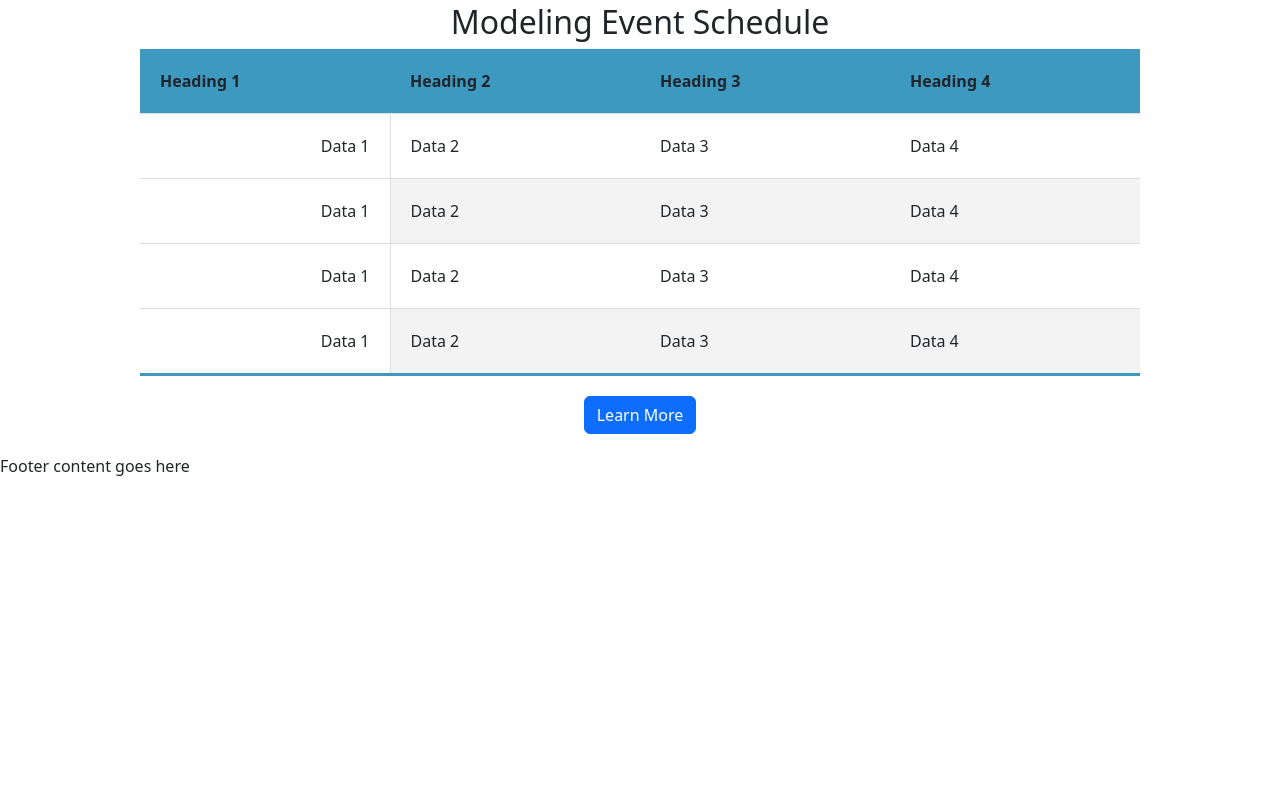
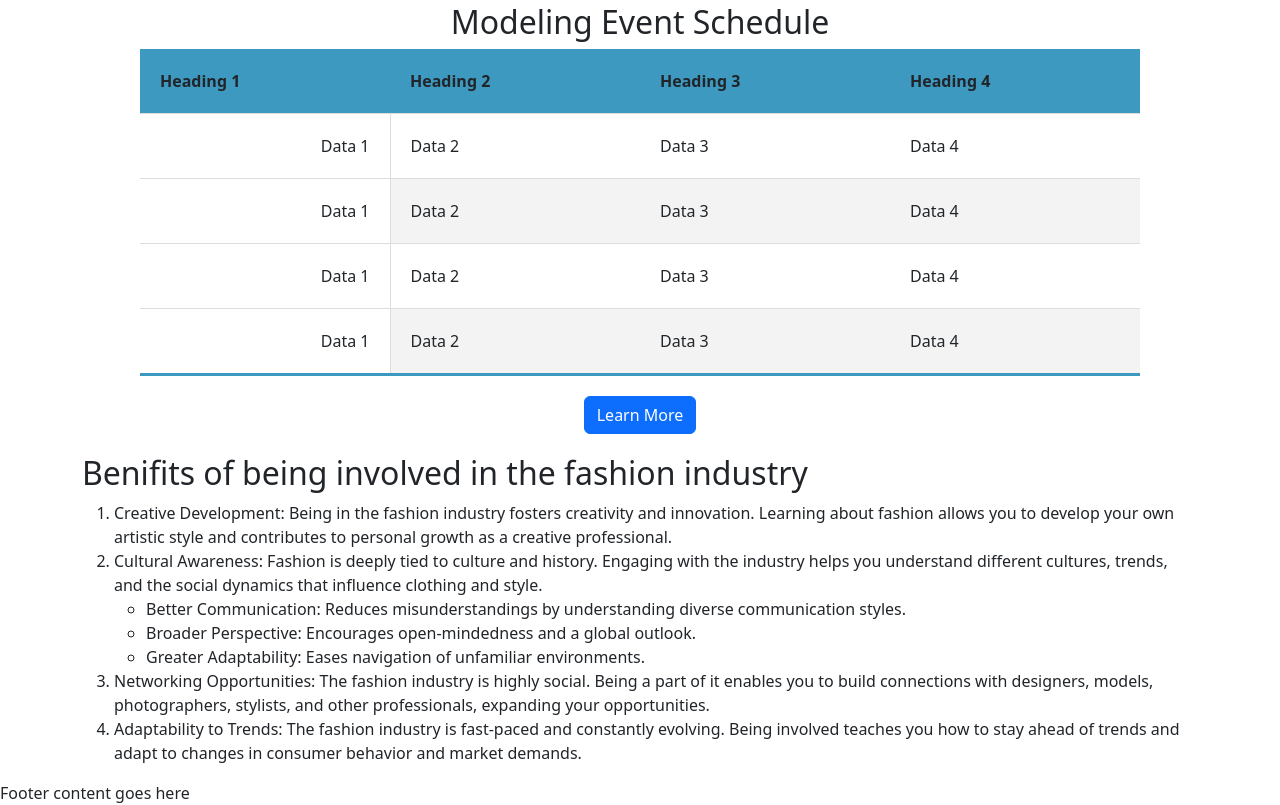
Before and after one commit to rubyjoyy/Fall-2024, a plain HTML site: page index.html in a window 1280 px wide. Shown: the part 1405-2210 px from the top of the page. Before the commit the page ends 1883 px from the top, so only its background shows below. Drawn offline with nearby package versions, Linux system fonts and the light colour scheme.

Commit message:
added list

```diff
--- a/index.html
+++ b/index.html
@@ -189,6 +189,24 @@
               </tfoot>
             </table>
           </div>
+
+          <div class="col-12">
+            <h2>Benifits of being involved in the fashion industry</h2>
+
+            <ol>
+              <li>Creative Development: Being in the fashion industry fosters creativity and innovation. Learning about fashion allows you to develop your own artistic style and contributes to personal growth as a creative professional.</li>
+              <li>
+                Cultural Awareness: Fashion is deeply tied to culture and history. Engaging with the industry helps you understand different cultures, trends, and the social dynamics that influence clothing and style.
+                <ul>
+                  <li>Better Communication: Reduces misunderstandings by understanding diverse communication styles.</li>
+                  <li>Broader Perspective: Encourages open-mindedness and a global outlook.</li>
+                  <li>Greater Adaptability: Eases navigation of unfamiliar environments.</li>
+                </ul>
+              </li>
+              <li>Networking Opportunities: The fashion industry is highly social. Being a part of it enables you to build connections with designers, models, photographers, stylists, and other professionals, expanding your opportunities.</li>
+              <li>Adaptability to Trends: The fashion industry is fast-paced and constantly evolving. Being involved teaches you how to stay ahead of trends and adapt to changes in consumer behavior and market demands.</li>
+            </ol>
+          </div>
         </div>
       </div>
       <!-- End Table -->
```
